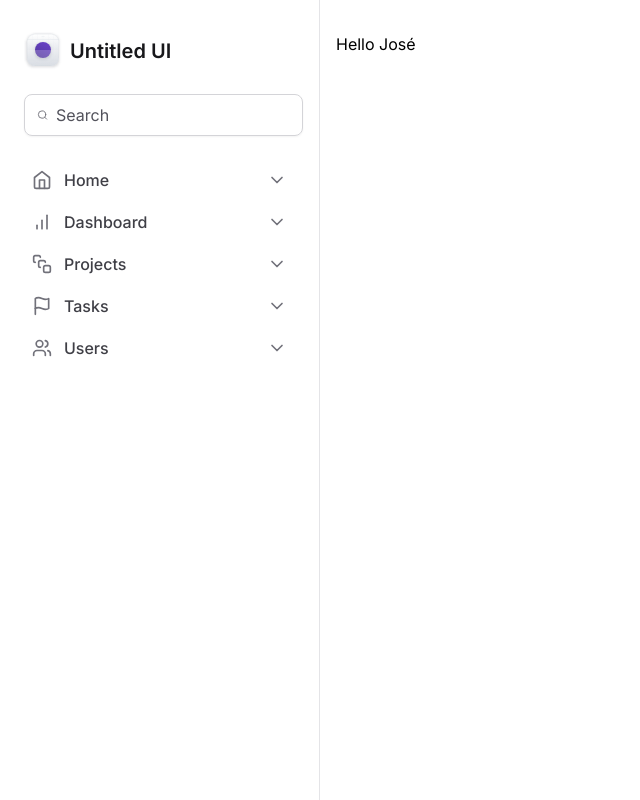
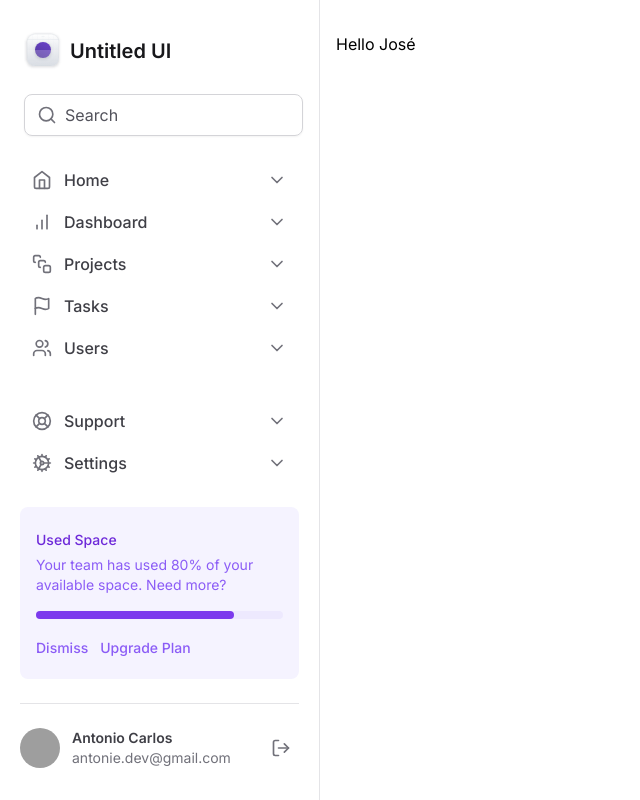
Before and after one commit to AntonioSilvaAzevedo/Tailwind-next, a Next.js app: page / in a window 1280 px wide. Shown: the whole page, without its empty margins (0-640 px from the left). Built offline with nearby package versions, Linux system fonts and the light colour scheme; grey boxes are pictures that could not be loaded.

Commit message:
finish  sidebar

```diff
--- /dev/null
+++ b/src/app/components/Input.tsx
@@ -0,0 +1,31 @@
+import { ComponentProps } from "react";
+
+
+
+type InputProps  = ComponentProps<'div'>
+
+export function Prefix(props: InputProps) {
+  return <div {...props} />
+}
+
+type InputControlProps  = ComponentProps<'input'>
+
+export function Control(props: InputControlProps) {
+  return (
+    <input
+      className="flex-1 border-0 bg-transparent p-0 text-zinc-900 placeholder-zinc-600"
+      {...props}
+    />
+  )
+}
+
+type InputRootProps  = ComponentProps<'div'>
+
+export function Root(props: InputRootProps) {
+  return (
+    <div
+      className="mx-1 flex w-full items-center gap-2 rounded-lg border border-zinc-300 px-3 py-2 shadow-sm"
+      {...props}
+    />
+  )
+}
--- a/src/app/components/Sidebar/MainNavigation/index.tsx
+++ /dev/null
@@ -1,14 +0,0 @@
-import { BarChart, Flag, Home, SquareStack, Users } from "lucide-react";
-import { NavItem } from "./NavItem";
-
-export function MainNavigation() {
-  return(
-  <nav className="space-y-0.5">
-    <NavItem title="Home" icon={Home}/>
-    <NavItem title="Dashboard" icon={BarChart}/>
-    <NavItem title="Projects" icon={SquareStack}/>
-    <NavItem title="Tasks" icon={Flag}/>
-    <NavItem title="Users" icon={Users}/>
-  </nav>
-  )
-}
--- /dev/null
+++ b/src/app/components/Sidebar/Profile.tsx
@@ -0,0 +1,24 @@
+import { LogOut } from "lucide-react";
+
+export function Profile() {
+  return (
+    <div className="flex items-center gap-3">
+      <img
+        src="https://github.com/AntonioSilvaAzevedo.png"
+        alt=""
+        className="h-10 w-10 rounded-full"
+      />
+      <div className="flex flex-col truncate  ">
+        <span className="text-sm font-semibold text-zinc-700">
+          Antonio Carlos
+        </span>
+        <span className="text-sm text-zinc-500 truncate">
+          antonie.dev@gmail.com
+        </span>
+      </div>
+      <button type="button" className="ml-auto rounded-md p-2 hover:bg-zinc-50">
+          <LogOut className="h-5 w-5 text-zinc-500"/>
+        </button>
+    </div>
+  )
+}
--- /dev/null
+++ b/src/app/components/Sidebar/UsedSpaceWidget.tsx
@@ -0,0 +1,32 @@
+import { Cog, LifeBuoy } from "lucide-react";
+import { NavItem } from "./NavItem";
+
+export function UsedSpaceWidget() {
+  return (
+    <div className="mt-auto flex flex-col gap-6">
+        <nav className="space-y-0.5">
+          <NavItem title="Support" icon={LifeBuoy}/>
+          <NavItem title="Settings" icon={Cog}/>
+        </nav>
+
+        <div className="flex flex-col gap-4 rounded-lg bg-violet-50 px-4 py-5">
+          <div className="space-y-1">
+            <span className="text-sm/5 font-medium text-violet-700">Used Space</span>
+            <p className="text-sm/5 text-violet-500">Your team has used 80% of your available space. Need more?</p>
+          </div>
+
+          <div className="h-2 rounded-full bg-violet-100">
+            <div className="h-2 w-4/5 rounded-full bg-violet-600"/>
+          </div>
+
+          <div className="space-x-3">
+            <button type="button" className="text-sm font-medium text-violet-500 hover:text-violet-700">Dismiss</button>
+            <button type="button" className="text-sm font-medium text-violet-500  hover:text-violet-900">Upgrade Plan</button>
+          </div>
+
+        </div>
+
+
+      </div>
+  )
+}
--- a/src/app/components/Sidebar/index.tsx
+++ b/src/app/components/Sidebar/index.tsx
@@ -1,20 +1,36 @@
-import { Search } from "lucide-react";
+import { BarChart, Flag, Home, SearchIcon, SquareStack, Users } from "lucide-react";
+import * as Input from "../Input";
 import { Logo } from "./Logo";
-import { MainNavigation } from "./MainNavigation";
+import { NavItem } from "./NavItem";
+import { Profile } from "./Profile";
+import { UsedSpaceWidget } from "./UsedSpaceWidget";
 
 export function SideBar() {
   return (
-    <aside className='border-r border-zinc-200 px-5 py-8 space-y-6'>
+    <aside className='flex flex-col gap-6 border-r border-zinc-200 px-5 py-8 '>
       <Logo/>
-      <div className="flex mx-1 w-full items-center gap-2 rounded-lg border border-zinc-300 px-3 py-2 shadow-sm">
-        <Search className="h-5 w-5 text-zinc-500" />
-        <input
-          className="flex-1 border-0 bg-transparent p-0 text-zinc-900 placeholder-zinc-600"
-          placeholder="Search"
-        />
-      </div>
 
-      <MainNavigation />
+      <Input.Root>
+        <Input.Prefix>
+        <SearchIcon className="h-5 w-5 text-zinc-500"/>
+        </Input.Prefix>
+        <Input.Control placeholder="Search"/>
+      </Input.Root>
+
+
+      <nav className="space-y-0.5">
+          <NavItem title="Home" icon={Home}/>
+          <NavItem title="Dashboard" icon={BarChart}/>
+          <NavItem title="Projects" icon={SquareStack}/>
+          <NavItem title="Tasks" icon={Flag}/>
+          <NavItem title="Users" icon={Users}/>
+      </nav>
+
+      <UsedSpaceWidget />
+
+      <div className="h-px bg-zinc-200"></div>
+
+      <Profile />
     </aside>
   )
 }
```
Also changed, not shown: src/app/components/Sidebar/NavItem.tsx (renamed from src/app/components/Sidebar/MainNavigation/NavItem.tsx).
